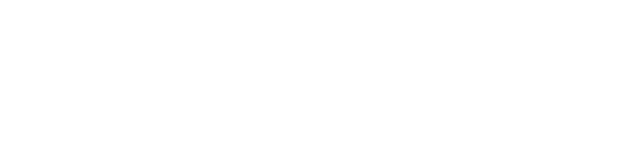
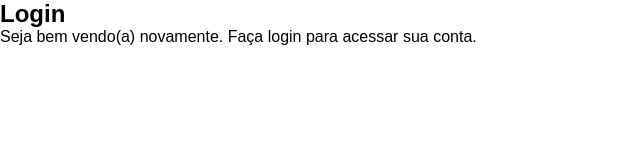
Before and after one commit to DHstation/projeto-login, a plain HTML site: page index.html in a window 1280 px wide. Shown: the whole page, without its empty margins (0-640 px from the left). Drawn offline with Linux system fonts and the light colour scheme.

Commit message:
estrutura do projeto criada

```diff
--- a/index.html
+++ b/index.html
@@ -7,8 +7,19 @@
   <link rel="stylesheet" href="estilos/style.css">
 </head>
 <body>
-  <form action="login.php" method="post">
+  <main>
+    <section id="login">
+      <div id="imagem">
 
-  </form>
+      </div>
+      <div id="formulario">
+        <h1>Login</h1>
+        <p>Seja bem vendo(a) novamente. Faça login para acessar sua conta.</p>
+        <form action="login.php" method="post">
+
+        </form>
+      </div>
+    </section>
+  </main>
 </body>
 </html>
```
Also changed, not shown: estilos/style.css (+7 -0 lines).
